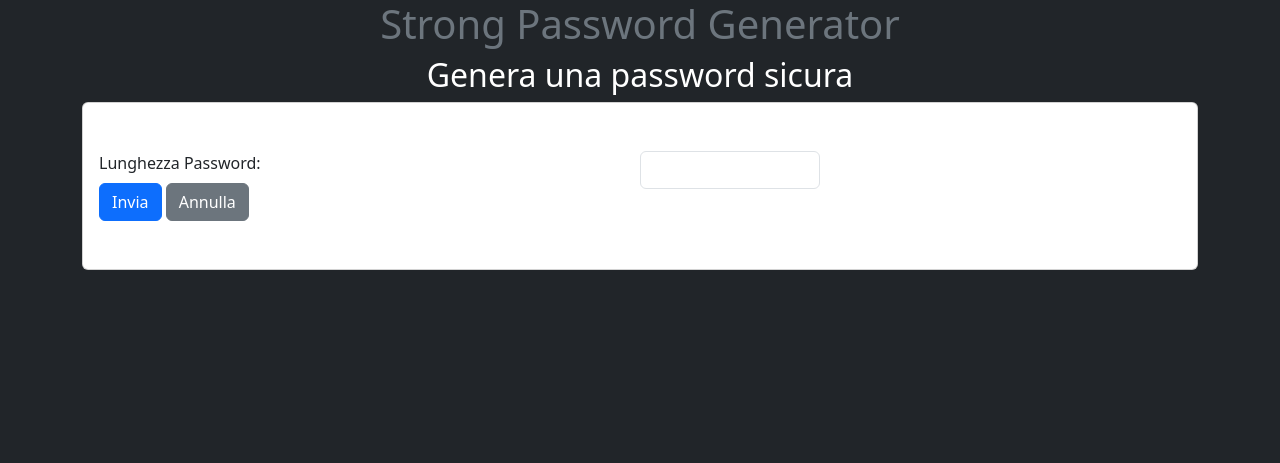
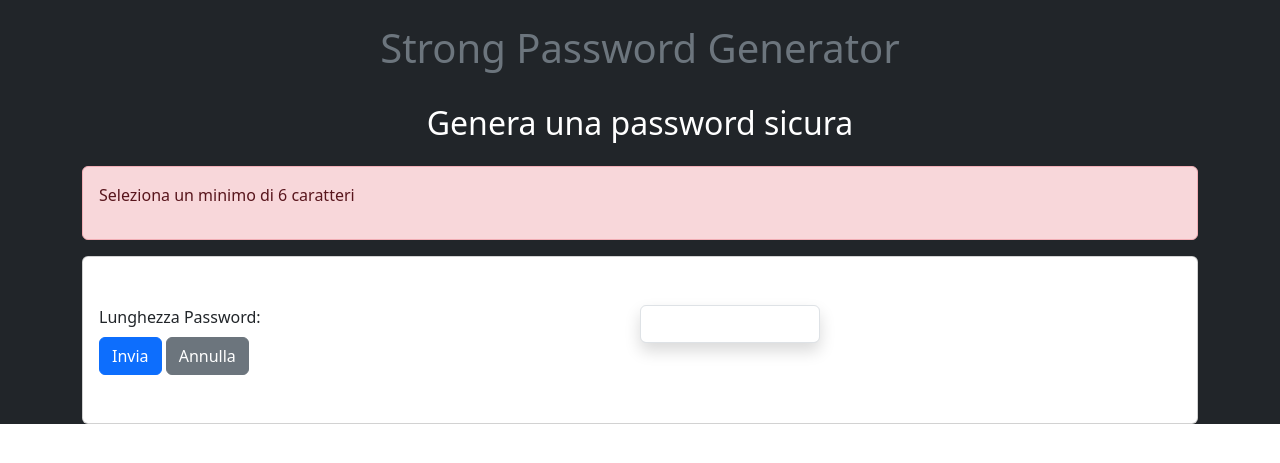
Before and after one commit to MatteoNocera/php-strong-password-generator, a PHP site: page /?password_length=1 in a window 1280 px wide. Shown: the top 463 px of the page. Run offline with PHP 8.4, Linux system fonts and the light colour scheme.

Commit message:
create function and if/else to stamp password

```diff
--- a/index.php
+++ b/index.php
@@ -2,16 +2,41 @@
 /*
 Descrizione
 Dobbiamo creare una pagina che permetta ai nostri utenti di utilizzare il nostro generatore di password (abbastanza) sicure. L’esercizio è suddiviso in varie milestone ed è molto importante svilupparle in modo ordinato.
+
 Milestone 1
 Creare un form che invii in GET la lunghezza della password. Una nostra funzione utilizzerà questo dato per generare una password casuale (composta da lettere, lettere maiuscole, numeri e simboli) da restituire all’utente. Scriviamo tutto (logica e layout) in un unico file index.php
+
 Milestone 2
 Verificato il corretto funzionamento del nostro codice, spostiamo la logica in un file functions.php che includeremo poi nella pagina principale
+
 Milestone 3 (BONUS)
 Invece di visualizzare la password nella index, effettuare un redirect ad una pagina dedicata che tramite $_SESSION recupererà la password da mostrare all’utente.
 leggete le slide sulla session e la documentazione
+
 Milestone 4 (BONUS)
 Gestire ulteriori parametri per la password: quali caratteri usare fra numeri, lettere e simboli. Possono essere scelti singolarmente (es. solo numeri) oppure possono essere combinati fra loro (es. numeri e simboli, oppure tutti e tre insieme). Dare all’utente anche la possibilità di permettere o meno la ripetizione di caratteri uguali.
 */
+
+
+
+
+// creo una funzione che generi caratteri random
+
+function random_password($length)
+{
+    $password = random_bytes($length);
+    $password = base64_encode($password);
+    $password = str_replace(["+", "/", "="], "", $password);
+    $password = substr($password, 0, $length);
+
+    return $password;
+}
+
+$password_length = $_GET['password_length'];
+$new_password = '';
+
+//var_dump($password_length);
+
 
 ?>
 
@@ -28,12 +53,28 @@ Gestire ulteriori parametri per la password: quali caratteri usare fra numeri, l
 
 </head>
 
-<body class="bg-dark">
+<body>
 
     <div class="main bg-dark">
         <div class="container">
-            <h1 class="text-secondary text-center">Strong Password Generator</h1>
-            <h2 class="text-white text-center">Genera una password sicura</h2>
+            <h1 class="text-secondary text-center py-4">Strong Password Generator</h1>
+            <h2 class="text-white text-center mb-4">Genera una password sicura</h2>
+
+            <?php
+            if ($password_length != null and $password_length >= 6) :
+                echo '<div class="alert alert-success" role="alert">
+
+                        <p>La tua nuova password è <strong>' .  random_password($password_length)  . '</strong></p>
+
+                    </div>';
+            elseif ($password_length != null and $password_length < 6) :
+                echo '<div class="alert alert-danger" role="alert">
+
+                        <p>Seleziona un minimo di 6 caratteri</p>
+
+                    </div>';
+            endif; ?>
+
 
             <div class="card bg-white py-5 px-3">
                 <form action="" method="GET" class="d-flex">
@@ -43,7 +84,7 @@ Gestire ulteriori parametri per la password: quali caratteri usare fra numeri, l
                         <button type="reset" class="btn btn-secondary">Annulla</button>
                     </div>
                     <div class="col-2">
-                        <input type="number" name="password_length" id="password_length" class="form-control" min="6">
+                        <input type="number" name="password_length" id="password_length" class="form-control shadow" min="0">
                     </div>
 
                 </form>
```
